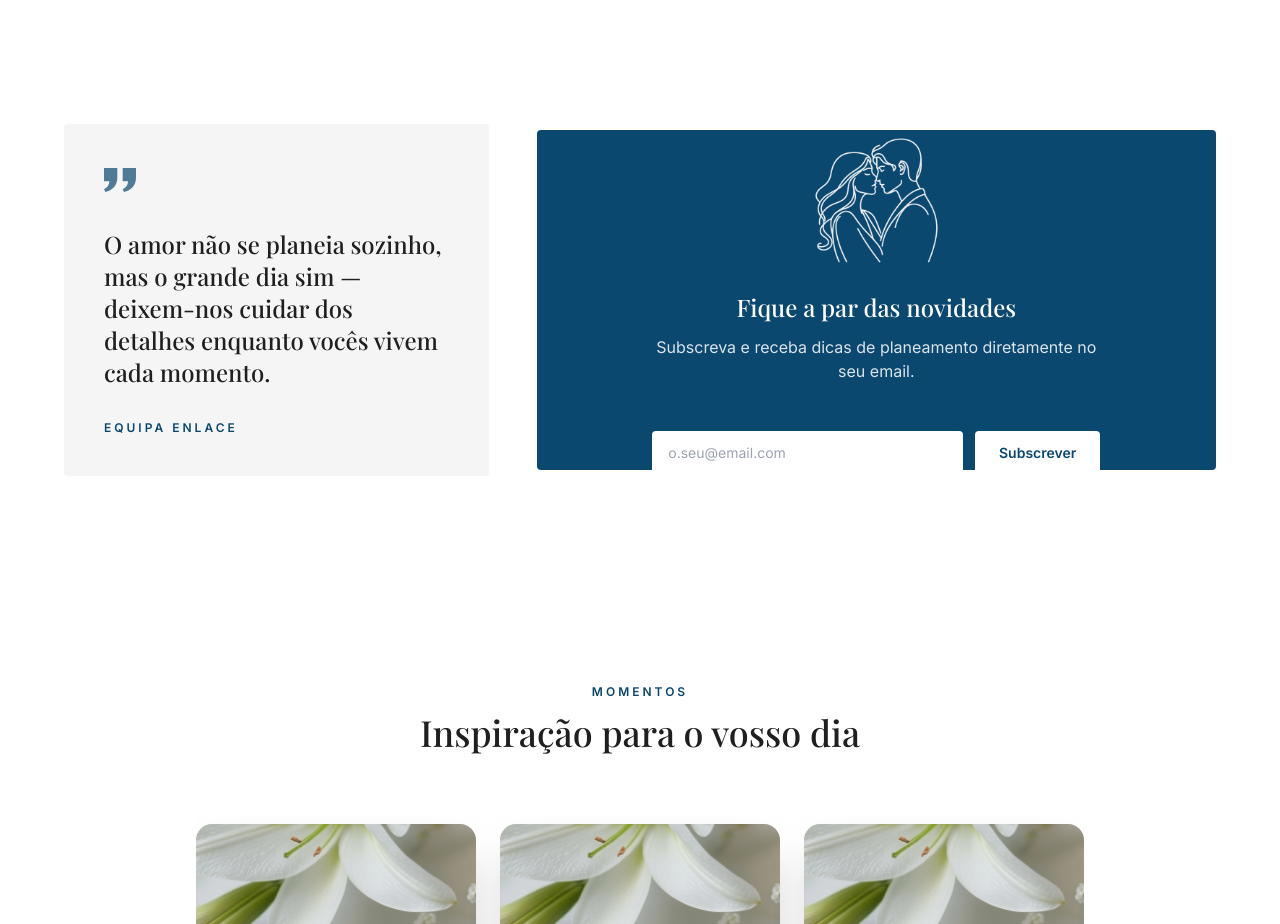
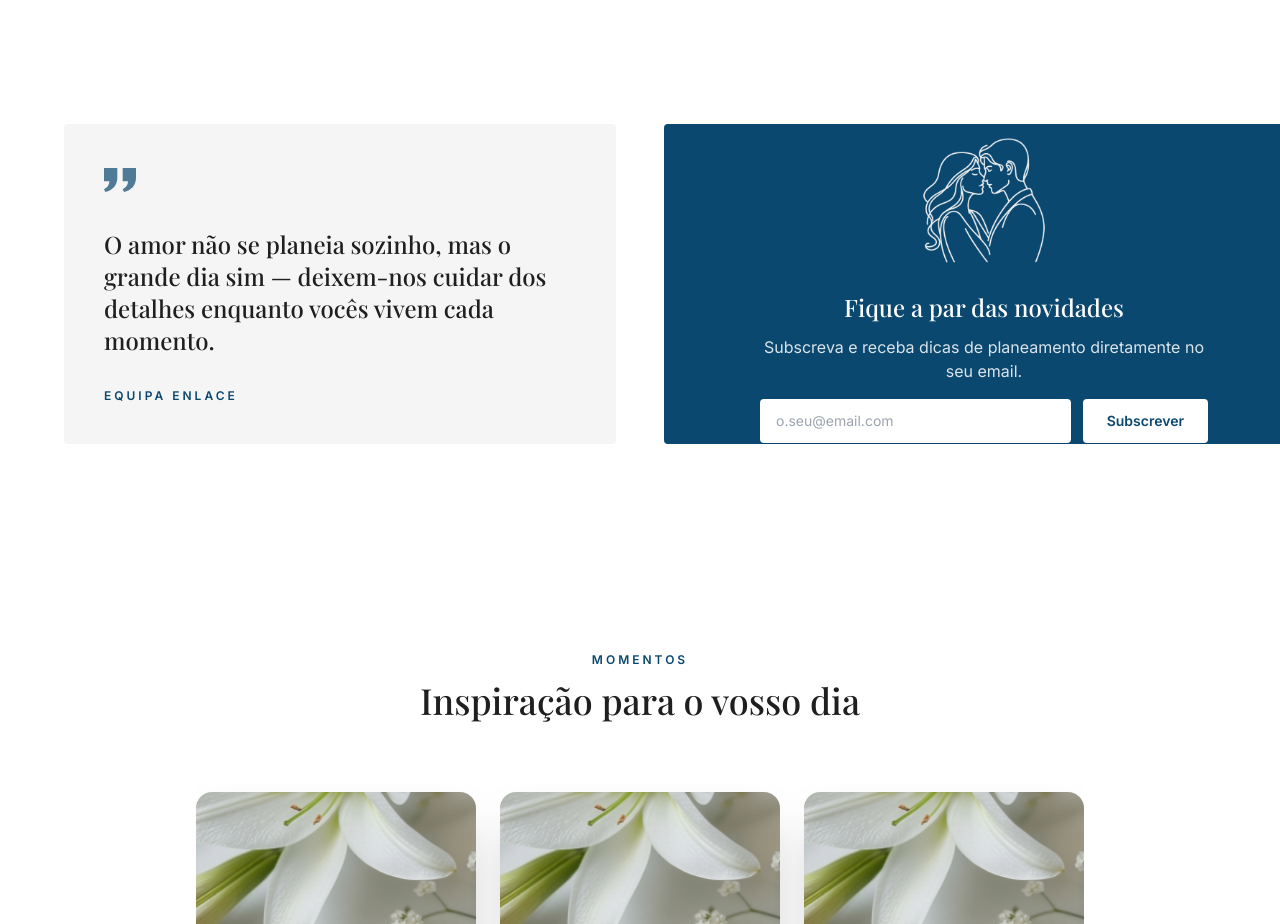
Before and after one commit to felizardolmatola/Enlace, a website: page Frontend/index.html in a window 1280 px wide. Shown: the part 2600-3524 px from the top of the page. Drawn offline with nearby package versions, Linux system fonts and the light colour scheme; a web font is replaced by a local one.

Commit message:
algumas alteracoes

```diff
--- a/Frontend/index.html
+++ b/Frontend/index.html
@@ -636,7 +636,7 @@
 
   <!-- FRASE INSPIRADORA -->
   <section class="reveal relative py-28 px-6 lg:px-10 overflow-hidden bg-white">
-    <div class="max-w-6xl mx-auto grid md:grid-cols-[1fr_1.6fr] gap-12 items-center">
+    <div class="max-w-6xl mx-auto grid md:grid-cols-2 gap-12 items-stretch">
 
       <!-- MENSAGEM (ESQUERDA) -->
       <blockquote class="relative z-10 text-center md:text-left rounded p-8 sm:p-10"
@@ -663,9 +663,9 @@
             <img src="/Frontend/imgs/casal-tracos.jpg" alt="" class="tracos-casal-img">
           </div>
           <h3 class="font-display text-2xl sm:text-2xl text-white leading-snug mb-3">Fique a par das novidades</h3>
-          <p class="text-white/85 text-sm sm:text-base mb-8 max-w-md">Subscreva e receba dicas de planeamento
+          <p class="text-white/85 text-sm sm:text-base mb-4 max-w-md">Subscreva e receba dicas de planeamento
             diretamente no seu email.</p>
-          <form id="inspiraNewsletterForm" class="w-full max-w-md flex flex-col sm:flex-row gap-3 mt-4">
+          <form id="inspiraNewsletterForm" class="w-full max-w-md flex flex-col sm:flex-row gap-3 mt-0">
             <label for="inspiraEmail" class="sr-only"> o seu email</label>
             <input id="inspiraEmail" name="email" type="email" required placeholder="o.seu@email.com"
               class="flex-1 px-4 py-3 rounded text-sm text-[#1F1F1F] bg-white focus:outline-none focus:ring-2 focus:ring-white/60"
--- a/package.json
+++ b/package.json
@@ -1,4 +1,10 @@
 {
+  "name": "Enlace",
+  "version": "1.0.0",
+  "scripts": {
+    "start": "node index.js",
+    "tailwind": "npx tailwindcss -i ./src/input.css -o ./src/output.css --watch"
+  },
   "dependencies": {
     "@tailwindcss/cli": "^4.3.3",
     "tailwindcss": "^4.3.3"
```
Also changed, not shown: 2 other files.
